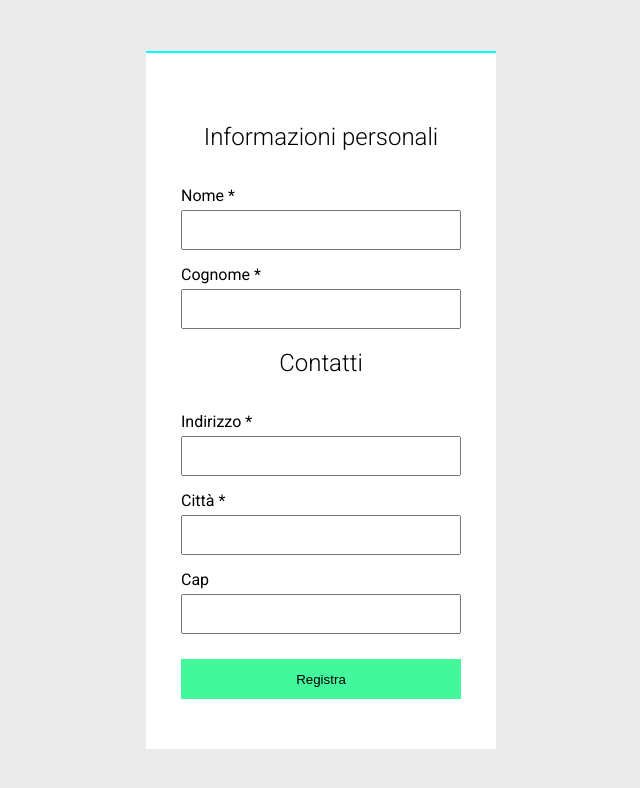
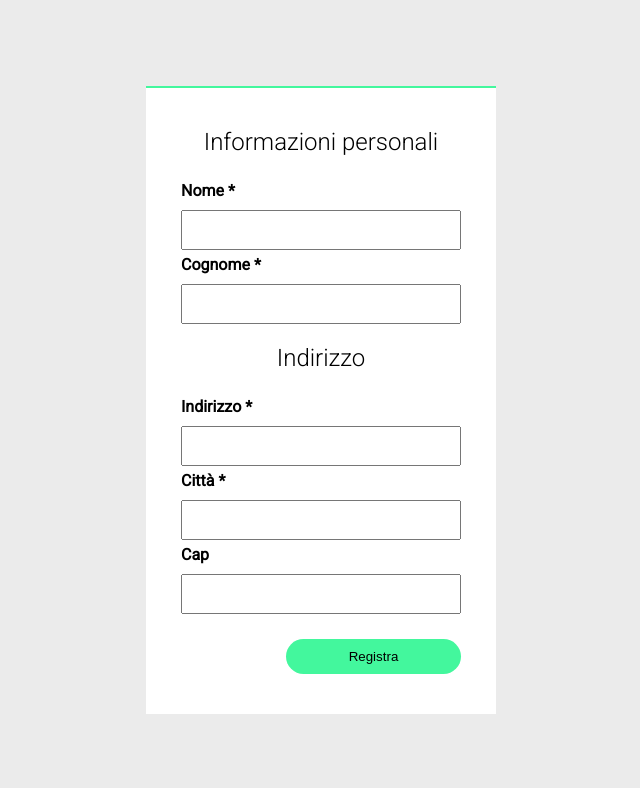
Before and after one commit to imbranatoInformatico/Form-recupero-dati, a plain HTML site: page index.html in a window 1280 px wide. Shown: the whole page, without its empty margins (319-959 px from the left). Drawn offline with Linux system fonts and the light colour scheme.

Commit message:
Sistemati i margini e padding del form, aggiunro i bordi degli input stato focus, aggiunto button del form

```diff
--- a/assets/css/style.css
+++ b/assets/css/style.css
@@ -17,38 +17,54 @@ body {
     height: auto;
     width: 350px;
     background-color: #fff;
-    border-top: 2px solid aqua;
+    border-top: 2px solid rgb(67, 247, 157);
     text-align: center;
-    padding-top: 50px;
-    padding-bottom: 50px;
+    padding-top: 40px;
+    padding-bottom: 40px;
 }
 
 .form h2 {
     font-weight: 300;
-    padding-top: 20px;
     padding-bottom: 20px;
+}
+.form #titleInd {
+    margin-top:20px;
 }
 
 .form label {
     display: block;
     text-align: left;
     padding-left: 10%;
-    margin-top: 15px;
+    margin-top: 5px;
+    margin-bottom: 5px;
+    font-weight: bold;
+
 
 }
-.form input {
+.form input[type=text] {
     height: 40px;
     width: 80%;
     margin-top: 5px;
+    padding-left: 10px;
+}
+/* cambio il colore del bordo input quando è selezionato*/
+.form input[type=text]:focus {
+    outline: 2px solid rgb(67, 247, 157);
+    border:none;
 }
 
 .form input[type=button] {
     background-color: rgb(67, 247, 157);
     border:none;
     margin-top: 25px;
+    float: right;
+    margin-right: 10%;
+    border-radius: 20px;
+    width: 50%;
+    padding: 10px;
+
 }
 .form input[type=button]:hover {
     background-color: rgb(162, 255, 208);
     cursor: pointer;
-
 }
--- a/index.html
+++ b/index.html
@@ -8,7 +8,7 @@
     <link rel="preconnect" href="https://fonts.googleapis.com">
 <link rel="preconnect" href="https://fonts.gstatic.com" crossorigin>
 <link href="https://fonts.googleapis.com/css2?family=Roboto:wght@100;300;400&display=swap" rel="stylesheet">
-    <title>Proviamo Js</title>
+    <title>Form recupero dati</title>
 </head>
 <body>
     <div class="container wrap">
@@ -20,7 +20,7 @@
                     <label for="">Cognome * </label>
                     <input type="text">
 
-                    <h2 class="">Contatti</h2>
+                    <h2 id="titleInd">Indirizzo</h2>
 
                     <label for="">Indirizzo * </label>
                     <input type="text">
```
